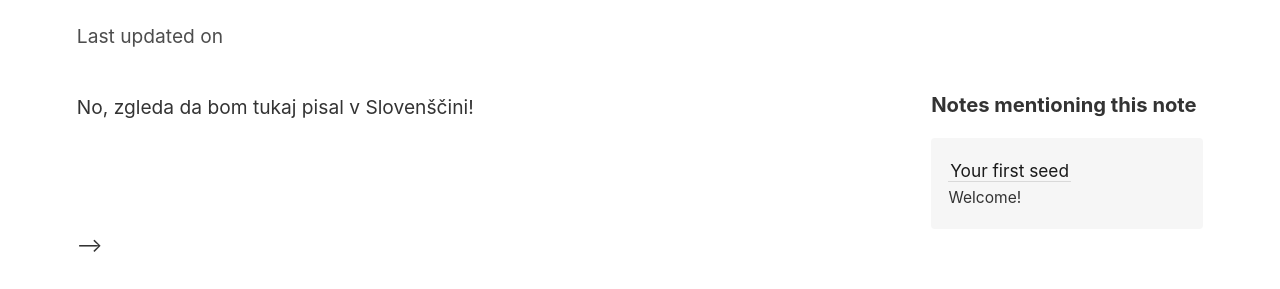
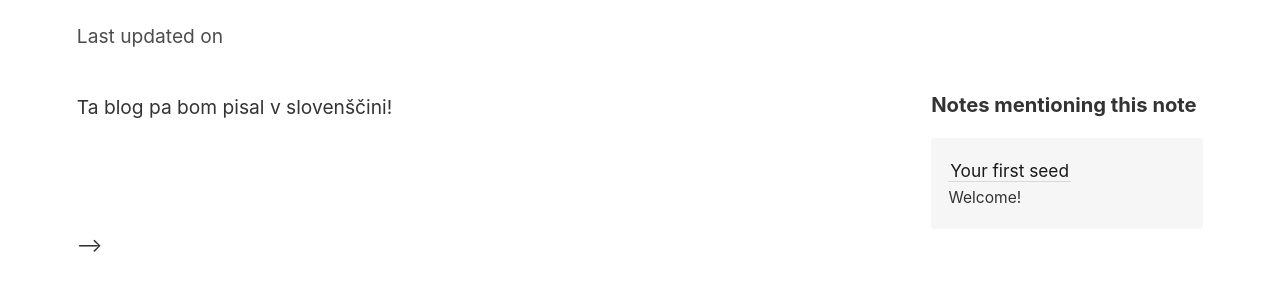
Before and after one commit to zzigak/mdbased, a Jekyll site: the page built from _notes/V Slovenščini.md, in a window 1280 px wide. Shown: the part 185-474 px from the top of the page. Built offline with Jekyll 4.4.1, drawn with Linux system fonts in a browser that asks for light colours.

Commit message:
added note:

```diff
--- a/_notes/V Slovenščini.md
+++ b/_notes/V Slovenščini.md
@@ -2,4 +2,4 @@
 title: V Slovenščini
 ---
 
-No, zgleda da bom tukaj pisal v Slovenščini!
+Ta blog pa bom pisal v slovenščini!
```
